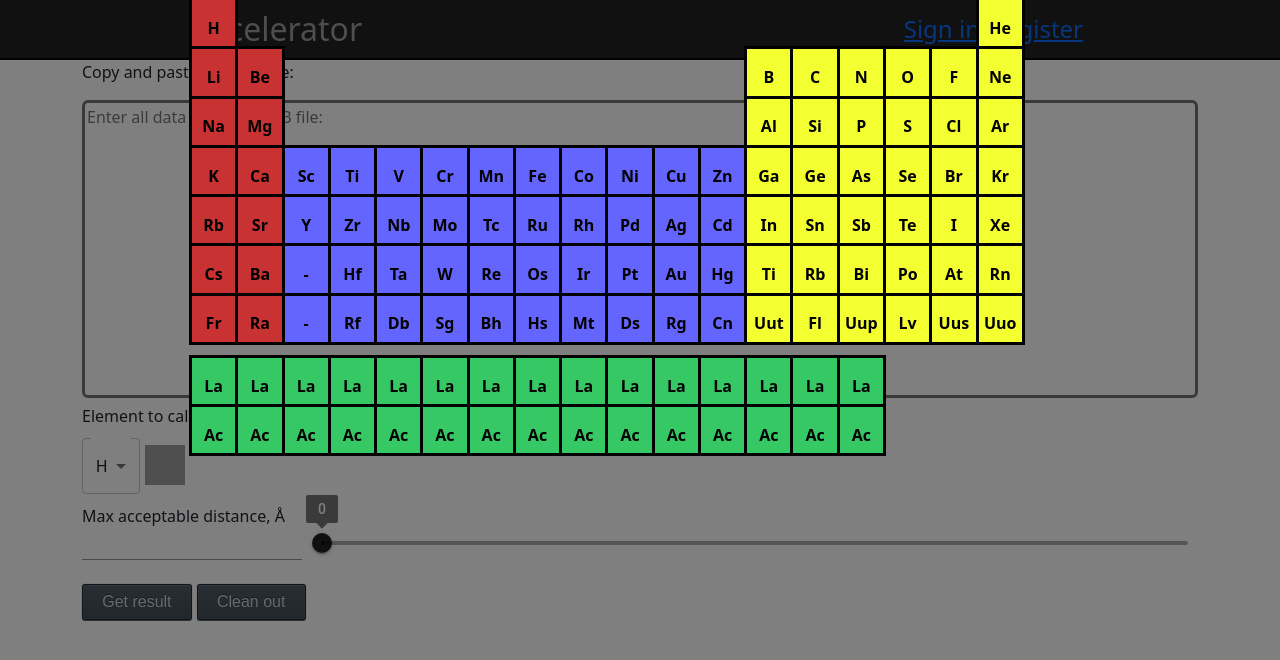
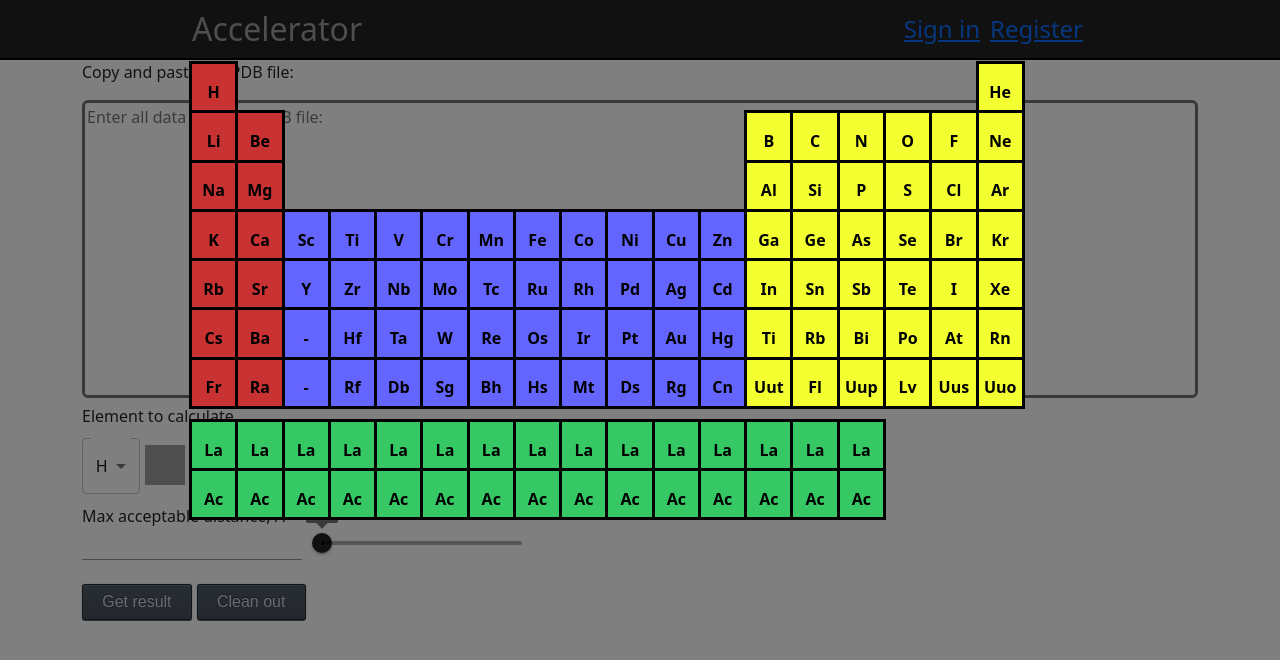
Before and after one commit to TrueShadowGuard/accelerator-front, a React (Create React App) app in the folder front/: page /accelerator in a window 1280 px wide. Both pictures are taken after a click on the button 162 px from the left and 466 px from the top of the page. Shown: the top 660 px of the page. Built offline with nearby package versions, Linux system fonts and the light colour scheme; grey boxes are pictures that could not be loaded.

Commit message:
add max-width to select distance slider

```diff
--- a/front/src/css/accelerator.module.css
+++ b/front/src/css/accelerator.module.css
@@ -22,4 +22,10 @@
 .selectDistance {
     margin: 0 10px 0 20px;
     flex-grow: 1;
+    max-width: 200px;
 }
+
+.elementAndDistanceContainer {
+    display: flex;
+    flex-direction: column;
+}
--- a/front/src/css/periodicTable.module.css
+++ b/front/src/css/periodicTable.module.css
@@ -11,7 +11,7 @@
     left: 0;
     right: 0;
     width: 70%;
-    margin: auto;
+    margin: 5% auto auto auto;
     z-index: 10001;
     transition: opacity 1s;
 }
--- a/front/src/pages/Accelerator.js
+++ b/front/src/pages/Accelerator.js
@@ -28,6 +28,8 @@ const Accelerator = () => {
 
         <textarea rows="12" placeholder="Enter all data from the PDB file:"/>
 
+        <div className={s.elementAndDistanceContainer}>
+          <div>
             Element to calculate
             <div className={s.selectElementContainer}>
               <FormControl className={s.selectedElement}>
@@ -52,10 +54,11 @@ const Accelerator = () => {
                 />
               </button>
             </div>
-
+          </div>
+          <div>
             Max acceptable distance, Å
             <div className={s.selectDistanceContainer}>
-          <div className={s.selectedDistance}>
+              <div>
                 <TextField type="number"
                            variant="standard"
                            value={distance || ""}
@@ -81,7 +84,8 @@ const Accelerator = () => {
                 />
               </div>
             </div>
-
+          </div>
+        </div>
         <div className="buttons">
           <button type="submit">Get result</button>
           <button type="reset">Clean out</button>
```
Lines whose indentation alone changed are shown as unchanged.
